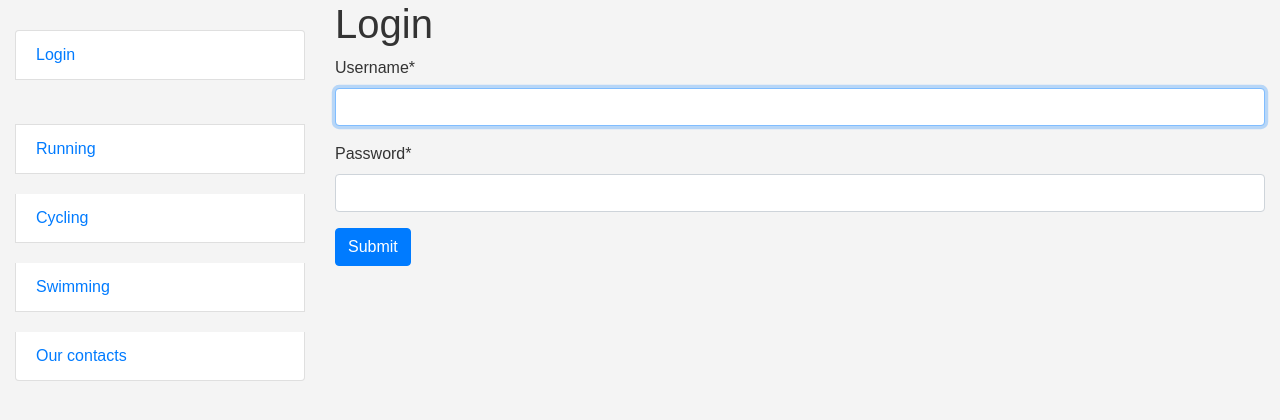
After one commit to Viesich/Runner_community, a Django app: page /accounts/login/ in a window 1280 px wide. The commit adds this page. Shown: the top 420 px of the page. Run offline with Django 5.2, Linux system fonts and the light colour scheme; some libraries are stand-ins or nearby versions.

Commit message:
create logged_out.html and login.html in registration also created settings for authentication in views.py,  runner_community/urls.py, templates/includes/sidebar.html, runner_community/settings.py

```diff
--- a/event/views.py
+++ b/event/views.py
@@ -1,8 +1,10 @@
+from django.contrib.auth.decorators import login_required
 from django.shortcuts import render
 
 from event.models import Event
 
 
+@login_required
 def index(request):
     events = Event.objects.all()
     context = {
--- a/runner_community/urls.py
+++ b/runner_community/urls.py
@@ -14,10 +14,13 @@ Including another URLconf
     1. Import the include() function: from django.urls import include, path
     2. Add a URL to urlpatterns:  path('blog/', include('blog.urls'))
 """
+from debug_toolbar.toolbar import debug_toolbar_urls
 from django.contrib import admin
 from django.urls import path, include
 
 urlpatterns = [
     path('admin/', admin.site.urls),
     path("", include("event.urls", namespace="events")),
+    path("accounts/", include("django.contrib.auth.urls")),
+    path("__debug__/", include("debug_toolbar.urls")),
 ]
--- a/templates/includes/sidebar.html
+++ b/templates/includes/sidebar.html
@@ -1,4 +1,20 @@
-<ul class="list-group">
+<ul class="sidebar-nav list-group">
+  {% if user.is_authenticated %}
+    <li class="list-group-item">User: {{ user.username }}</li>
+    <li class="list-group-item">
+      <form method="post" action="{% url 'logout' %}">
+        {% csrf_token %}
+        <button type="submit" style="background: none; border: none; color: blue; cursor: pointer;">
+          Logout
+        </button>
+      </form>
+    </li>
+  {% else %}
+    <li class="list-group-item">
+      <a href="{% url 'login' %}">Login</a>
+    </li>
+  {% endif %}
+  <br>
   <li class="list-group-item">
     <a href="#">Running</a>
   </li>
--- /dev/null
+++ b/templates/registration/logged_out.html
@@ -0,0 +1,5 @@
+{% extends "base.html" %}
+{% block content %}
+  <p>Logout</p>
+  <a href="{% url 'login' %}">Click here to log again</a>
+{% endblock %}
--- /dev/null
+++ b/templates/registration/login.html
@@ -0,0 +1,15 @@
+{% extends "base.html" %}
+{% load crispy_forms_filters %}
+
+{% block content %}
+	<h1>Login</h1>
+  {% if form.errors %}
+    <p style="color: red">Invalid credentials</p>
+  {% endif %}
+  <form action="{% url 'login' %}" method="post">
+    {% csrf_token %}
+    {{ form|crispy }}
+    <input class="btn btn-primary" type="submit" value="Submit">
+    <input type="hidden" name="next" value="{{ next }}">
+  </form>
+{% endblock %}
```
Also changed, not shown: runner_community/settings.py (+7 -0 lines).
